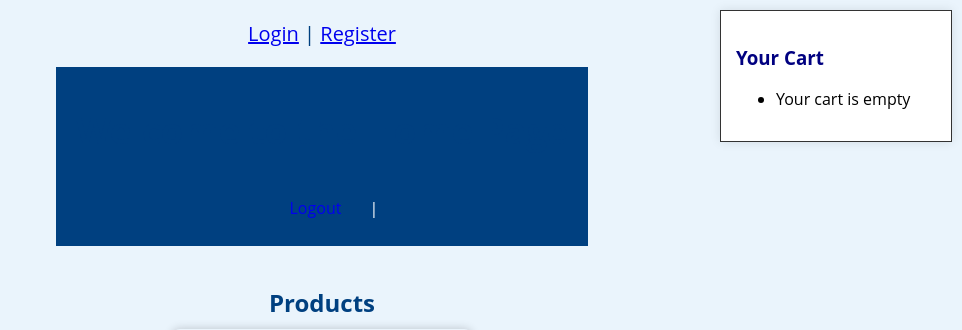
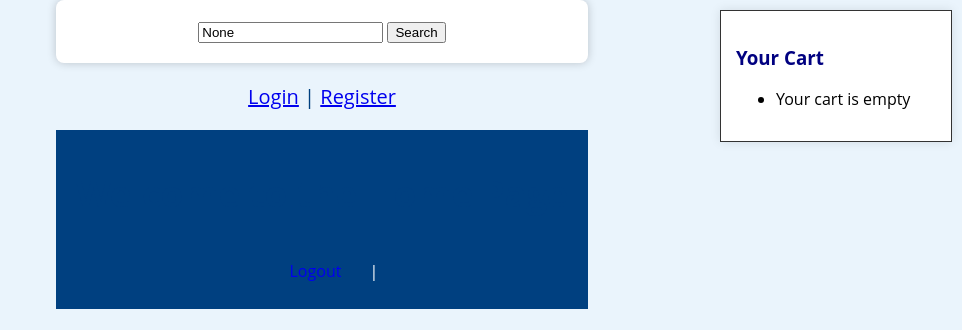
Before and after one commit to Lifeisforty2/shopping, a Django app: page /home/ in a window 1280 px wide. Shown: the top 330 px of the page, without its empty margins (318-1280 px from the left). Run offline with Django 4.2, Linux system fonts and the light colour scheme; data comes from the database, SQL or seed files in the repository.

Commit message:
trying to add search bar to home

```diff
--- a/shop/templates/home.html
+++ b/shop/templates/home.html
@@ -8,6 +8,12 @@
 </head>
 <body>
     <div class="page-container">
+        <div class="search-bar">
+            <form action="{% url 'home' %}" method="GET">
+                <input type="text" name="query" placeholder="Search products..." value="{{ query }}">
+                <button type="submit">Search</button>
+            </form>
+        </div>
         <div class="welcome-message">
             {% if user.is_authenticated %}
                 Hello, {{ user.username }}. You are logged in.
--- a/shop/views.py
+++ b/shop/views.py
@@ -4,16 +4,27 @@ from django.contrib.auth.forms import AuthenticationForm
 from django.contrib.auth.decorators import login_required
 from .models import SportsEquipment, Order, OrderItem
 from django.contrib.auth.models import User
-from .forms import CustomUserCreationForm
 
 def home_view(request):
-    products = SportsEquipment.objects.all() # get all the products
-    return render(request, "home.html", {"products": products}) # render the home.html template with the products
+    # Initially set products to all products
+    products = SportsEquipment.objects.all()
+
+    # Check if a search query is provided
+    query = request.GET.get('query')
+    if query:
+        # Perform a case-insensitive search across multiple fields
+        products = SportsEquipment.objects.filter(
+            name__icontains=query
+        )
+
+    return render(request, "home.html", {"products": products, "query": query})
 '''
 when a user clicks on a link to add an item to the order the page
 the equipment_id is passed to the add_to_order view by the url
 equipment_id is the id of the equipment that the user wants to add to the order and is not
 '''
+
+
 def add_to_order(request, equipment_id):
     equipment = get_object_or_404(SportsEquipment, id=equipment_id)
 
```
